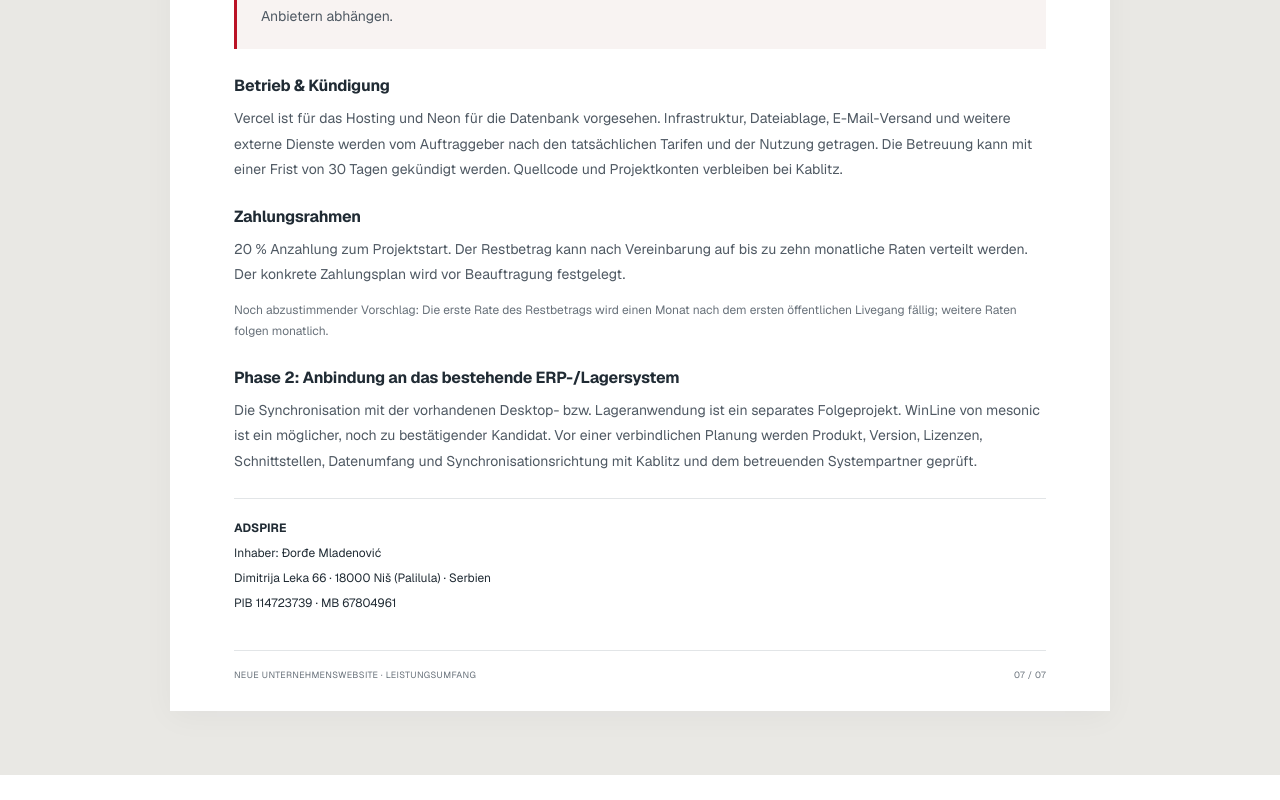
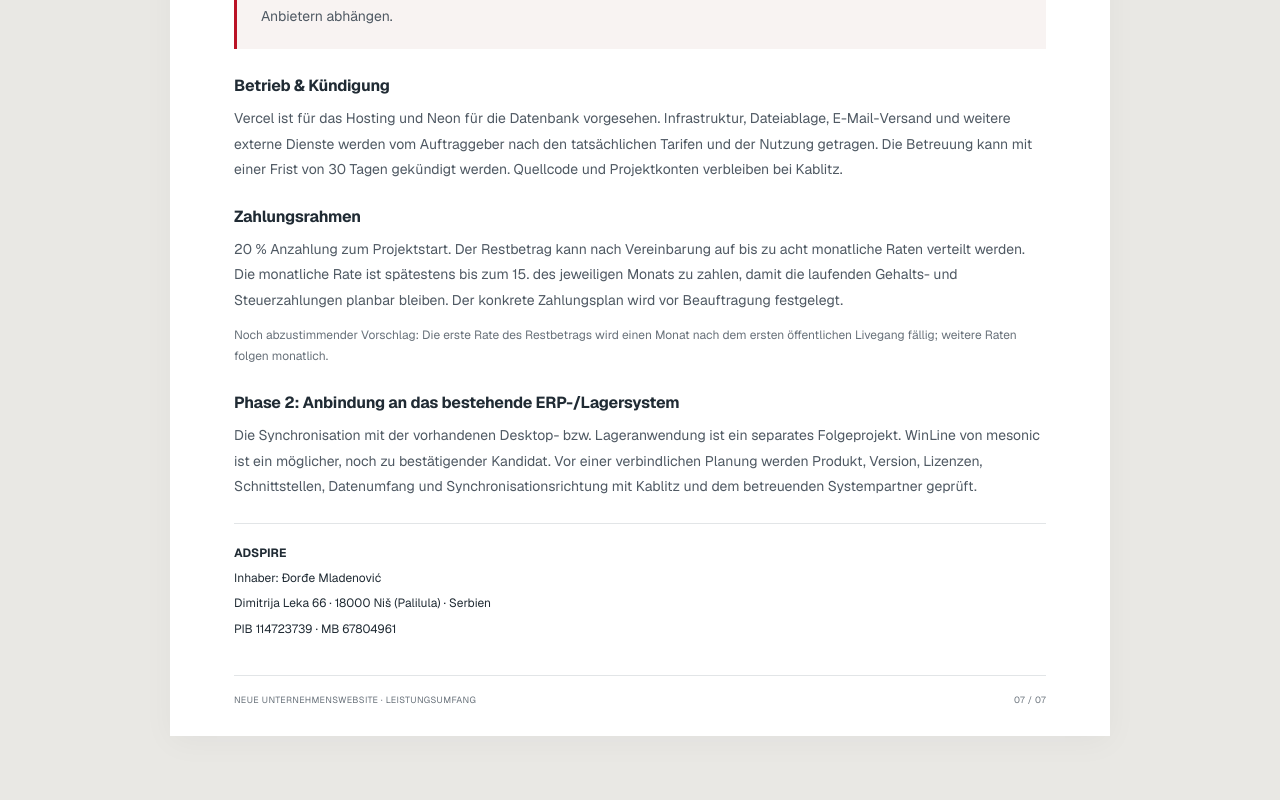
Before and after one commit to mldjordje/Kablitz, a Next.js app: page /projekt in a window 1280 px wide. Shown: the part 8264-9064 px from the top of the page. Before the commit the page ends 9039 px from the top, so only its background shows below. Built offline with nearby package versions, Linux system fonts and the light colour scheme.

Commit message:
Add compliance references and update installment payment terms

```diff
--- a/src/components/demos/kablitz-projekt-page.tsx
+++ b/src/components/demos/kablitz-projekt-page.tsx
@@ -77,7 +77,7 @@ export function KablitzProjektPage() {
         <Block title="Regelmäßige technische Betreuung"><p>Kontrolle von Hosting, Datenbank und bestehenden Seiten und Funktionen; Fehlerbehebung und erforderliche technische Wartung. Jeden Arbeitstag um 08:00 Uhr (Zeitzone Europe/Berlin) wird eine Prüfung der verfügbaren System- und Browserfehlerprotokolle vorgenommen. Hinzu kommt eine neue SEO-/AEO-Fachseite pro Monat in allen fünf Sprachen.</p><p>Die Bearbeitung erkannter oder gemeldeter Fehler beginnt am gleichen Arbeitstag. Probleme im eigenen Verantwortungsbereich werden nach Möglichkeit am selben Tag behoben. Bei externen Abhängigkeiten oder umfangreicheren Ursachen werden Maßnahmen und voraussichtliche Lösungszeiten mitgeteilt.</p></Block>
         <aside className="offer-callout"><h3>Sofortige Intervention bei kritischen Vorfällen.</h3><p>Bei Bekanntwerden eines kritischen Vorfalls – etwa eines Angriffs, eines Verdachts auf kompromittierte Zugänge oder eines vollständigen Website-Ausfalls – beginnt ADSPIRE unverzüglich mit Prüfung, Eindämmung und Wiederherstellung, auch an Wochenenden und Feiertagen. Die vollständige Behebung kann von Ursache und externen Anbietern abhängen.</p></aside>
         <Block title="Betrieb & Kündigung"><p>Vercel ist für das Hosting und Neon für die Datenbank vorgesehen. Infrastruktur, Dateiablage, E-Mail-Versand und weitere externe Dienste werden vom Auftraggeber nach den tatsächlichen Tarifen und der Nutzung getragen. Die Betreuung kann mit einer Frist von 30 Tagen gekündigt werden. Quellcode und Projektkonten verbleiben bei Kablitz.</p></Block>
-        <Block title="Zahlungsrahmen"><p>20 % Anzahlung zum Projektstart. Der Restbetrag kann nach Vereinbarung auf bis zu zehn monatliche Raten verteilt werden. Der konkrete Zahlungsplan wird vor Beauftragung festgelegt.</p><p className="offer-fine">Noch abzustimmender Vorschlag: Die erste Rate des Restbetrags wird einen Monat nach dem ersten öffentlichen Livegang fällig; weitere Raten folgen monatlich.</p></Block>
+        <Block title="Zahlungsrahmen"><p>20 % Anzahlung zum Projektstart. Der Restbetrag kann nach Vereinbarung auf bis zu acht monatliche Raten verteilt werden. Die monatliche Rate ist spätestens bis zum 15. des jeweiligen Monats zu zahlen, damit die laufenden Gehalts- und Steuerzahlungen planbar bleiben. Der konkrete Zahlungsplan wird vor Beauftragung festgelegt.</p><p className="offer-fine">Noch abzustimmender Vorschlag: Die erste Rate des Restbetrags wird einen Monat nach dem ersten öffentlichen Livegang fällig; weitere Raten folgen monatlich.</p></Block>
         <Block title="Phase 2: Anbindung an das bestehende ERP-/Lagersystem"><p>Die Synchronisation mit der vorhandenen Desktop- bzw. Lageranwendung ist ein separates Folgeprojekt. WinLine von mesonic ist ein möglicher, noch zu bestätigender Kandidat. Vor einer verbindlichen Planung werden Produkt, Version, Lizenzen, Schnittstellen, Datenumfang und Synchronisationsrichtung mit Kablitz und dem betreuenden Systempartner geprüft.</p></Block>
         <div className="offer-contact"><strong>ADSPIRE</strong><span>Inhaber: Đorđe Mladenović</span><span>Dimitrija Leka 66 · 18000 Niš (Palilula) · Serbien</span><span>PIB 114723739 · MB 67804961</span></div>
       </Sheet>
```
Also changed, not shown: 18 other files (tests, documents, lock files or other folders).
